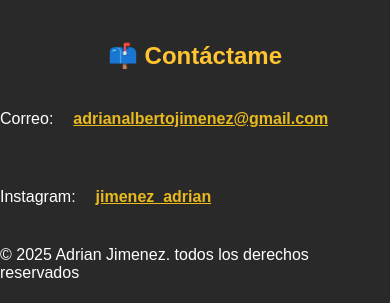
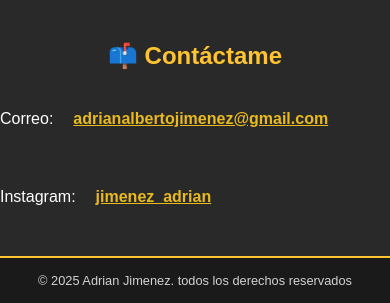
Before and after one commit to Hunter2801a/PortafoliosVirtual, a plain HTML site: page index.html in a window 390 px wide. Shown: the part 3494-3797 px from the top of the page. Before the commit the page ends 3776 px from the top, so only its background shows below. Drawn offline with Linux system fonts and the light colour scheme.

Commit message:
ajustes visuales hechos

```diff
--- a/desp_styles.css
+++ b/desp_styles.css
@@ -375,3 +375,31 @@ html, body {
     -ms-text-size-adjust: 100%;
     text-size-adjust: 100%;
 }
+
+/* Footer */
+.footer {
+    background-color: #1a1a1a;
+    padding: 20px;
+    text-align: center;
+    margin-top: 40px;
+    border-top: 2px solid #ffc430;
+}
+
+.footer p {
+    color: #ffffff;
+    margin: 0;
+    font-size: 0.9em;
+    opacity: 0.8;
+}
+
+/* Responsive footer */
+@media (max-width: 768px) {
+    .footer {
+        padding: 15px 10px;
+        margin-top: 30px;
+    }
+
+    .footer p {
+        font-size: 0.8em;
+    }
+}
--- a/index.html
+++ b/index.html
@@ -201,7 +201,11 @@
                 <li>Instagram: <a href="https://www.instagram.com/jimenez_adrian/">jimenez_adrian</a></li>
             </ul>
         </section>
-        © 2025 Adrian Jimenez. todos los derechos reservados
     </main>
+
+    <!-- Footer -->
+    <footer class="footer">
+        <p>© 2025 Adrian Jimenez. todos los derechos reservados</p>
+    </footer>
     </body>
 </html>
```
